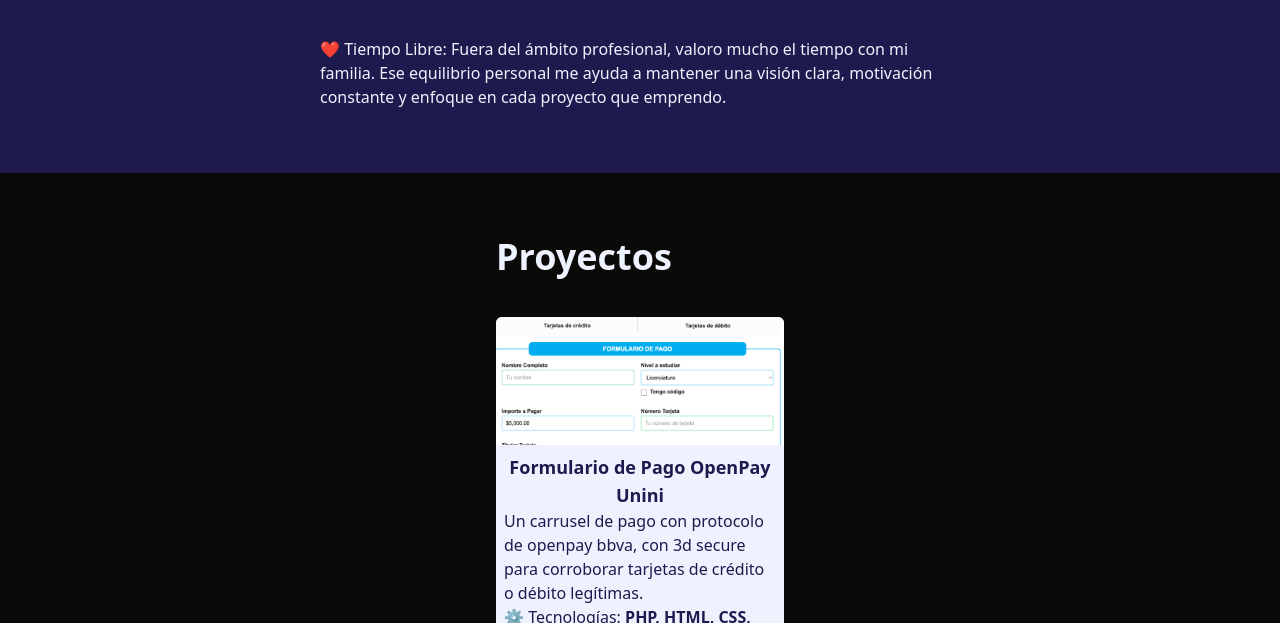
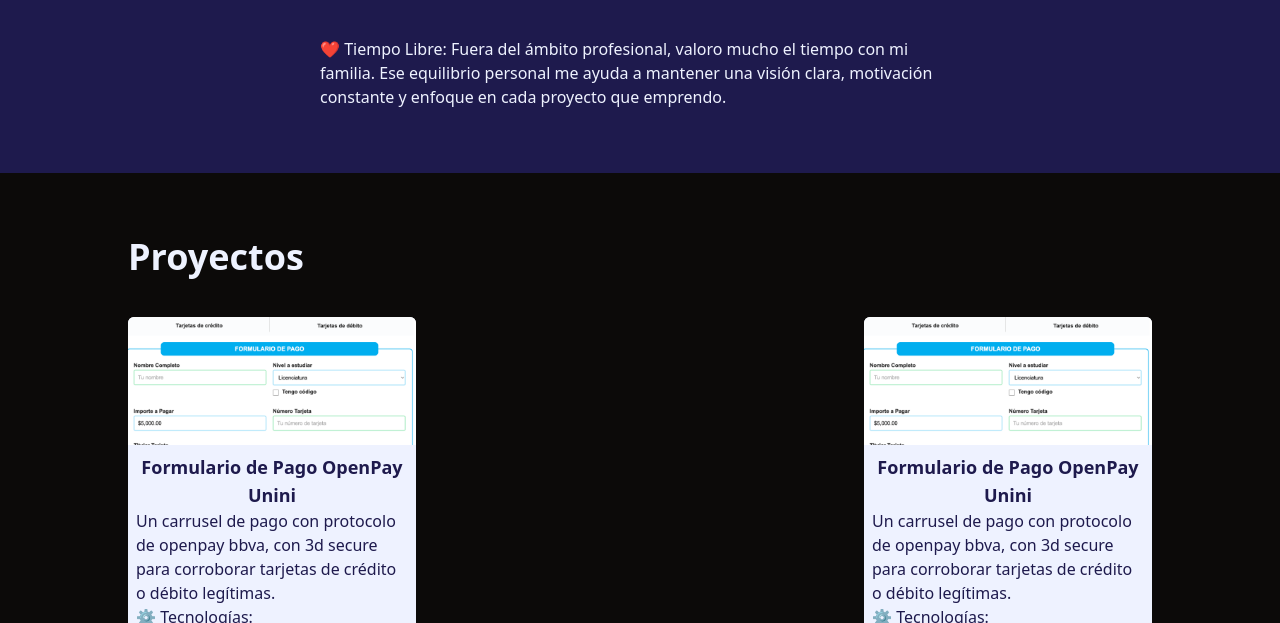
Before and after one commit to namilak-22/portfolio, a website with bundled scripts: page src/index.html in a window 1280 px wide. Shown: the part 1011-1634 px from the top of the page. Built offline with nearby package versions, Linux system fonts and the light colour scheme.

Commit message:
add js for the projects

```diff
--- a/src/index.html
+++ b/src/index.html
@@ -168,29 +168,30 @@
       </article>
     </section>
 
-    <section class="py-16" id="projects">
-      <div class="mx-auto max-w-72">
+    <section class="py-16" >
+      <div class="mx-auto max-w-72 sm:max-w-screen-sm lg:max-w-screen-lg">
         <h3 class="text-4xl font-semibold">Proyectos</h3>
-        <ul class="text-indigo-950 py-10 flex flex-wrap justify-between gap-20">
-          <li class="h-96 w-72 overflow-hidden rounded-md bg-indigo-50">
+        <ul id="projects" class="text-indigo-950 py-10 flex flex-wrap justify-between gap-20">
+          <template data-template="project-card">
+
+            <li class="h-96 w-72 overflow-hidden rounded-md bg-indigo-50">
             <img
               class="h-1/3 w-full object-cover"
-              src="./img/unini.png"
-              alt="Proyecto Unini"
+              src=""
+              alt=""
             />
             <div class=" flex h:2/3  flex-col justify-between p-2">
               <h4 class="text-center text-lg font-bold">
-                Formulario de Pago OpenPay Unini
+
               </h4>
               <p>
-                Un carrusel de pago con protocolo de openpay bbva, con 3d secure
-                para corroborar tarjetas de crédito o débito legítimas.
+
               </p>
               <p>
-                ⚙️ Tecnologías:
-                <span class="font-bold">PHP, HTML, CSS, JAVASCRIPT</span>
+
+                <span class="font-bold"></span>
               </p>
-              <a href="https://github.com/namilak-22/uniniPagoOpenpay/tree/master" target="_blank"><!-- poner el repositorio de github -->
+              <a href="" target="_blank"><!-- poner el repositorio de github -->
               <button
                 class="flex w-32 justify-center gap-4 rounded-md border-1 border-pink-500 bg-pink-500 py-2 text-indigo-50 transition-colors duration-300 hover:bg-indigo-50 hover:text-pink-500 cursor-pointer m-0"
               >
@@ -225,9 +226,11 @@
               </a>
             </div>
           </li>
+           </template>
         </ul>
       </div>
     </section>
   </body>
   <script src="./js/navigation.js"></script>
+  <script type="module" src="./js/templates.js"></script>
 </html>
--- /dev/null
+++ b/src/js/data.js
@@ -0,0 +1,24 @@
+export const projects=[
+    {title:'Formulario de Pago OpenPay Unini',
+     img:{
+        src:'./img/unini.png',
+        alt:'Proyecto Unini'
+     },
+     description:'Un carrusel de pago con protocolo de openpay bbva, con 3d secure para corroborar tarjetas de crédito o débito legítimas.',
+     titleTech:'⚙️ Tecnologías:',
+     tech:'PHP, HTML, CSS, JAVASCRIPT',
+     link:'https://github.com/namilak-22/uniniPagoOpenpay/tree/master'
+
+    },
+    {title:'Formulario de Pago OpenPay Unini',
+     img:{
+        src:'./img/unini.png',
+        alt:'Proyecto Unini'
+     },
+     description:'Un carrusel de pago con protocolo de openpay bbva, con 3d secure para corroborar tarjetas de crédito o débito legítimas.',
+     titleTech:'⚙️ Tecnologías:',
+     tech:'PHP, HTML, CSS, JAVASCRIPT',
+     link:'https://github.com/namilak-22/uniniPagoOpenpay/tree/master'
+
+    }
+]
--- /dev/null
+++ b/src/js/templates.js
@@ -0,0 +1,28 @@
+import { projects } from "./data.js";
+const templateProject=document.querySelector('[data-template="project-card"]');
+const projectsUl=document.querySelector('#projects')
+
+projects.forEach(project=>{
+   const card= templateProject.content.cloneNode(true)
+   const image=card.querySelector('img');
+   const title=card.querySelector('h4');
+   const description=card.querySelectorAll('p')[0];
+   const titleTech=card.querySelectorAll('p')[1];
+   const tech=card.querySelectorAll('span')[0]
+   const link=card.querySelector('a');
+
+   image.src=project.img.src;
+   image.alt=project.img.alt;
+
+   title.textContent=project.title;
+
+   description.textContent=project.description;
+
+   titleTech.textContent=project.titleTech;
+
+   tech.textContent=project.tech;
+
+   link.href=project.link;
+
+        projectsUl.appendChild(card)
+   });
```
Also changed, not shown: src/output.css.
